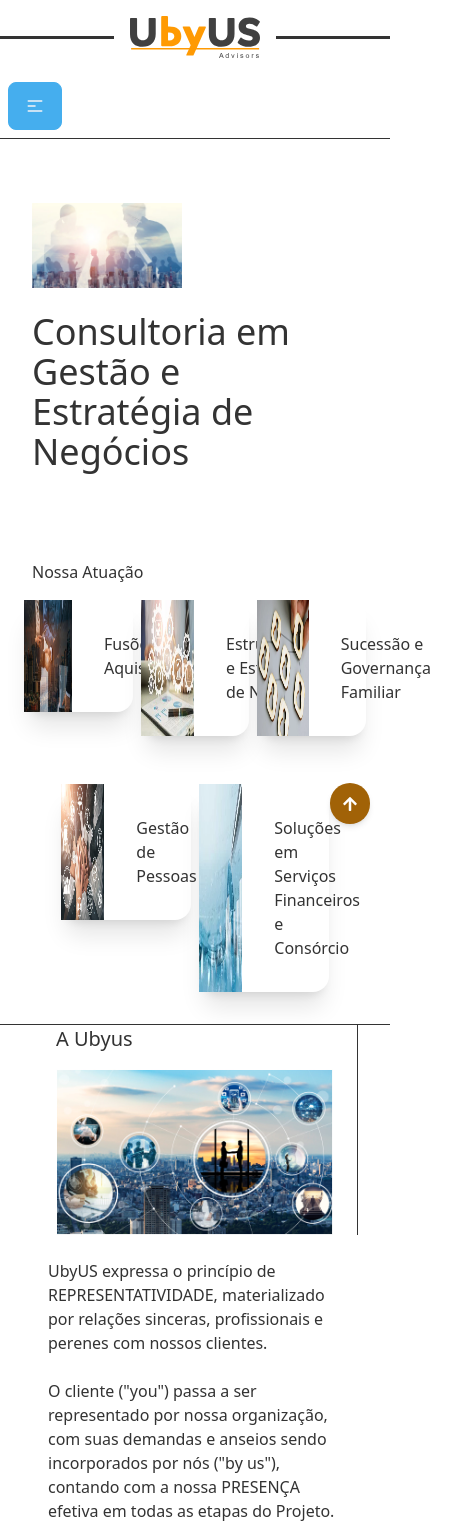
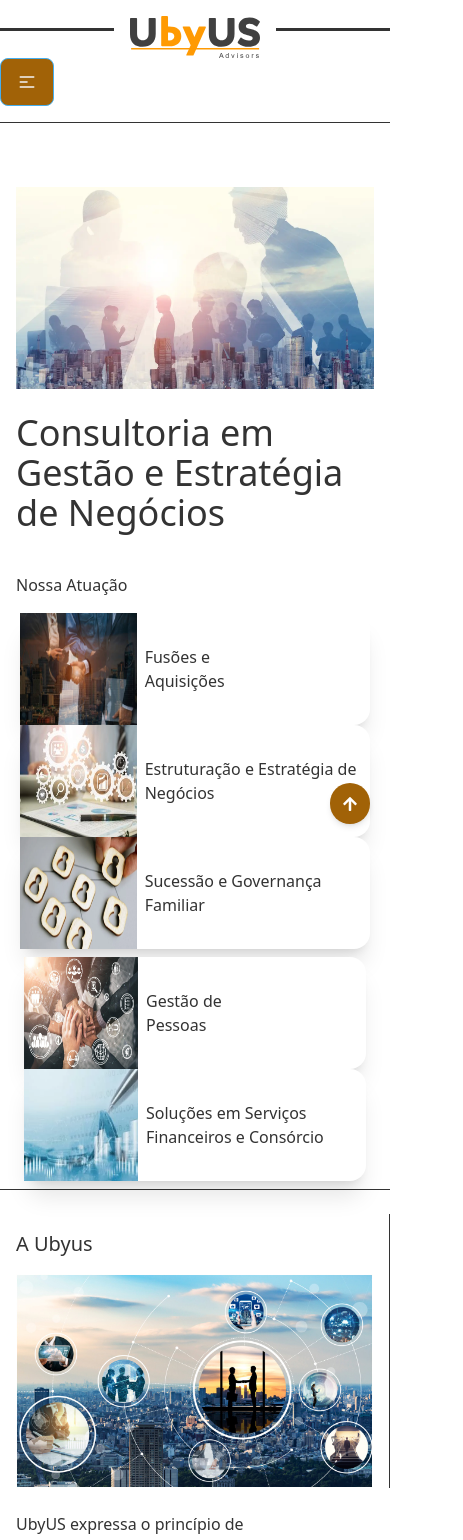
Before and after one commit to jserranojunior/ubyusnewversion, a Vue app in the folder frontend/: page / in a window 390 px wide. Shown: the top 1540 px of the page, 463 px wide, since content can reach past the window. Built offline with nearby package versions, Linux system fonts and the light colour scheme.

Commit message:
Responsive

```diff
--- a/frontend/src/components/App.vue
+++ b/frontend/src/components/App.vue
@@ -6,8 +6,12 @@
 
 <template>
   <div>
-    <div class="bg-base-100">
-      <div class="content px-0 md:px-0 lg:px-0 2xl:px-24">
+    <div class="flex justify-center bg-gray-200">
+      <!--       <div class="content px-0 md:px-0 lg:px-0 2xl:px-24 ">
+ -->
+      <div
+        class="content w-full tab:w-full lap:w-10/12 des:w-8/12 ult:w-7/12 bg-base-100"
+      >
         <Navbar></Navbar>
         <router-view></router-view>
         <Footer></Footer>
--- a/frontend/src/components/Footer.vue
+++ b/frontend/src/components/Footer.vue
@@ -1,14 +1,14 @@
 <template>
   <LogoArea></LogoArea>
 
-  <footer class="bg-gray-700 text-gray-100 p-8">
+  <footer class="bg-gray-700 text-gray-100 p-8 mt-8">
     <div class="flex flex-wrap justify-between text-center">
-      <div class="w-1/3">
+      <div class="w-full md:w-1/3 mt-2 md mt-0">
         Avenida Dr. Chucri Zaidan, 1550 – cj. 1508 <br />
         Capital Corporate Office – São Paulo / SP <br />
         CEP: 04711-130
       </div>
-      <div class="w-1/3">
+      <div class="w-full md:w-1/3 mt-2 md mt-0">
         contato@ubyusadvisors.com <br />
         <div class="mx-auto text-center">
           <p class="text-center">
@@ -21,7 +21,7 @@
         </div>
       </div>
 
-      <div class="w-1/3">São Paulo / Brasil</div>
+      <div class="w-full md:w-1/3 mt-2 md mt-0">São Paulo / Brasil</div>
     </div>
   </footer>
 </template>
--- a/frontend/src/components/Home.vue
+++ b/frontend/src/components/Home.vue
@@ -1,14 +1,11 @@
 <template>
   <div>
     <section id="home">
-      <div class="flex flex-wrap mt-16 justify-between mx-8">
+      <div
+        class="flex flex-wrap mt-16 justify-center md:justify-between mx-4 md:mx-8"
+      >
         <div class="w-full md:w-1/5">
-          <img
-            src="/static/images/consultoria.png"
-            class=""
-            width="150"
-            height="150"
-          />
+          <img src="/static/images/consultoria.png" class="" />
         </div>
         <div class="w-full md:w-auto py-6 text-left mx-auto">
           <h2 class="text-4xl">
@@ -17,13 +14,13 @@
         </div>
       </div>
 
-      <div class="flex mt-16 mx-8">
+      <div class="flex flex-wrap mt-4 md:mt-8 mx-4 md:mx-8">
         <div class="w-full">Nossa Atuação</div>
       </div>
 
       <section id="atuacao">
-        <div class="flex gap-2 my-4 justify-center mx-8">
-          <div class="w-1/3">
+        <div class="flex flex-wrap mt-4 md:py-4 justify-center px-4 md:px-8">
+          <div class="w-full md:w-1/3 px-1">
             <div class="card card-side bg-base-100 shadow-xl">
               <router-link to="fusoeseaquisicoes">
                 <div class="flex">
@@ -34,7 +31,7 @@
                     height="150px"
                     class="w-1/3"
                   />
-                  <div class="card-body">
+                  <div class="card-body px-2">
                     <p>
                       Fusões e<br />
                       Aquisições
@@ -44,7 +41,7 @@
               </router-link>
             </div>
           </div>
-          <div class="w-1/3">
+          <div class="w-full md:w-1/3 px-1">
             <div class="card card-side bg-base-100 shadow-xl">
               <router-link to="estruturacao">
                 <div class="flex">
@@ -55,14 +52,14 @@
                     height="150px"
                     class="w-1/3"
                   />
-                  <div class="card-body">
+                  <div class="card-body px-2">
                     <p>Estruturação e Estratégia de Negócios</p>
                   </div>
                 </div>
               </router-link>
             </div>
           </div>
-          <div class="w-1/3">
+          <div class="w-full md:w-1/3 px-1">
             <div class="card card-side bg-base-100 shadow-xl">
               <router-link to="sucessao">
                 <div class="flex">
@@ -73,7 +70,7 @@
                     height="150px"
                     class="w-1/3"
                   />
-                  <div class="card-body">
+                  <div class="card-body px-2">
                     <p>Sucessão e Governança Familiar</p>
                   </div>
                 </div>
@@ -81,8 +78,8 @@
             </div>
           </div>
         </div>
-        <div class="flex gap-2 justify-center py-8">
-          <div class="w-1/3">
+        <div class="flex flex-wrap justify-center py-2 md:py-8 mx-4 md:mx-8">
+          <div class="w-full md:w-1/3 px-2">
             <router-link to="gestao">
               <div class="card card-side bg-base-100 shadow-xl">
                 <img
@@ -93,13 +90,13 @@
                   class="w-1/3"
                 />
 
-                <div class="card-body">
+                <div class="card-body px-2">
                   <p>Gestão de <br />Pessoas</p>
                 </div>
               </div>
             </router-link>
           </div>
-          <div class="w-1/3">
+          <div class="w-full md:w-1/3 px-2">
             <router-link to="solucoes">
               <div class="card card-side bg-base-100 shadow-xl">
                 <img
@@ -110,7 +107,7 @@
                   class="w-1/3"
                 />
 
-                <div class="card-body">
+                <div class="card-body px-2">
                   <p>Soluções em Serviços Financeiros e Consórcio</p>
                 </div>
               </div>
@@ -121,12 +118,12 @@
 
       <section id="aubyus">
         <div
-          class="border-t border-b border-base-content bg-base flex flex-wrap justify-between px-8"
+          class="border-t border-b border-base-content bg-base flex flex-wrap justify-center md:justify-between md:px-8"
         >
           <div
-            class="w-full md:w-1/5 px-6 my-auto border-r border-base-content"
+            class="w-full md:w-1/5 px-4 md:px-6 my-auto border-r border-base-content mt-6"
           >
-            <div class="w-full text-xl mb-4">A Ubyus</div>
+            <div class="w-full text-xl my-4">A Ubyus</div>
 
             <img src="/static/images/aempresa.png" />
           </div>
@@ -153,11 +150,11 @@
 
       <div class="flex flex-wrap justify-end py-6 px-6">
         <div class="w-auto justify-end">
-          <div class="tabs text-base-content">
+          <!--    <div class="tabs text-base-content">
             <a class="tab tab-bordered text-base-content">João Rached</a>
             <a class="tab tab-bordered text-base-content">Eduardo Beadle</a>
             <a class="tab tab-bordered text-base-content">Nilton Junior</a>
-          </div>
+          </div> -->
           <div class="mt-4 text-center mx-auto">
             <div class="btn btn-outline btn-sm">
               <router-link to="socios">
--- a/frontend/src/components/LogoArea.vue
+++ b/frontend/src/components/LogoArea.vue
@@ -2,7 +2,7 @@
   <div class="relative flex items-center">
     <div class="flex-grow border-t border-base-content border-2"></div>
     <span class="flex-shrink mx-4">
-      <img src="/logo.svg" width="130" alt="" class="mx-auto my-4" />
+      <img src="/logo.svg" width="130" alt="" class="mx-auto mt-4" />
     </span>
     <div class="flex-grow border-t border-base-content border-2"></div>
   </div>
--- a/frontend/src/components/Navbar.vue
+++ b/frontend/src/components/Navbar.vue
@@ -1,11 +1,11 @@
 <template>
   <LogoArea></LogoArea>
-  <div class="navbar border-b border-base-content">
+  <div class="navbar border-b border-base-content p-0 m-0 py-0 min-h-0">
     <div class="navbar-start w-auto">
       <div class="dropdown text-center mx-auto">
         <label
           tabindex="0"
-          class="btn btn-primary text-gray-100 lg:hidden ml-auto"
+          class="ml-4 mb-4 btn btn-primary bg-yellow-700 hver:bg-yellow-800 text-gray-100 lg:hidden ml-auto"
         >
           <svg
             xmlns="http://www.w3.org/2000/svg"
--- a/frontend/tailwind.config.cjs
+++ b/frontend/tailwind.config.cjs
@@ -4,6 +4,16 @@ const daisy = require("daisyui");
 module.exports = {
   content: ["./index.html", "./src/**/*.{vue,js,ts,jsx,tsx}"],
   darkMode: "class",
+  theme: {
+    screens: {
+      print: { raw: "print" },
+      tab: "576px",
+      lap: "1024px",
+      des: "1900px",
+      ult: "2400px",
+      ...defaultTheme.screens,
+    },
+  },
   variants: {
     extend: {},
   },
```
Also changed, not shown: 5 other files (tests, documents, lock files or other folders).
